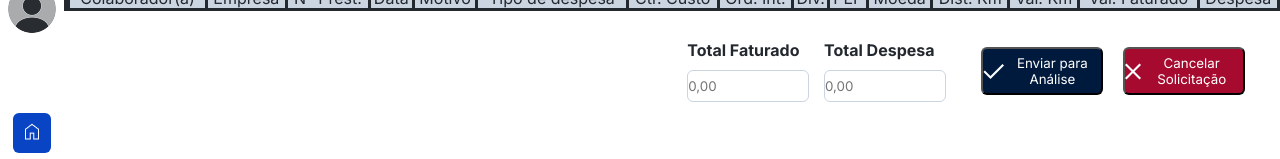
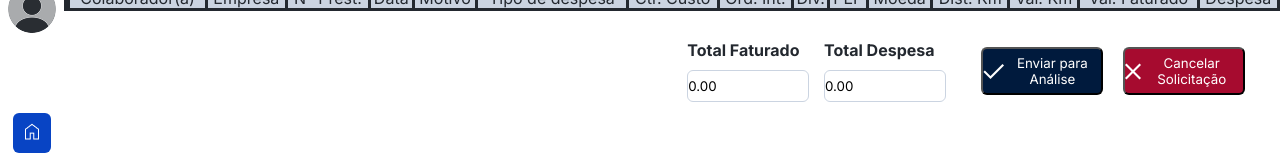
Before and after one commit to thayssa-souza/sispar-fork, a React (Vite) app: page /solicitacao in a window 1280 px wide. Shown: the part 255-414 px from the top of the page. Built offline with nearby package versions, Linux system fonts and the light colour scheme.

Commit message:
estrutura api

```diff
--- a/src/components/solicitacao/Solicitacao.jsx
+++ b/src/components/solicitacao/Solicitacao.jsx
@@ -90,6 +90,31 @@ function Solicitacao() {
     limparCampos(); //quando clicar em salvar, ativa a função de limpar os campos
   };
 
+  //--------------------FUNÇÃO PARA ENVIAR OS DADOS PARA O BD -----------
+
+  const API_URL = "https://minhaapi.com.br"; //// URL base da API (o endereço do servidor que vai receber os dados)
+
+  //// Função que será chamada quando quisermos enviar os dados do reembolso
+  const enviarParaAnalise = async () => {
+    // O try faz parte da sintaxe do JavaScript e é usado para tentar executar um bloco de código. Ele vem junto com o catch, que captura e trata qualquer erro que acontecer dentro do try.
+    try {
+      const response = await fetch(`${API_URL}/api/reembolsos`, { // tentar enviar os dados
+        // Aqui usamos o fetch para fazer uma requisição para o servidor
+        method: "POST", // Enviamos os dados com o método POST (ou seja, estamos mandando informações para serem salvas)
+        headers: { "Content-Type": "application/json" }, // Estamos dizendo que os dados estão no formato JSON
+        body: JSON.stringify(dadosReembolso), // Aqui enviamos os dados (transformados em texto JSON)
+      });
+
+      if (response.ok) {
+        alert("Solicitação enviada com sucesso!"); // Se a resposta do servidor for OK (status 200), mostramos mensagem de sucesso
+      } else {
+        alert("Erro ao enviar solicitação"); // Se deu algum erro na requisição (ex: erro 400 ou 500), mostramos mensagem de erro
+      }
+    } catch (error) {
+      alert("Erro na conexão com o servidor"); // Se algo der errado no try, cai aqui (sem internet, servidor fora do ar, etc), mostramos essa mensagem
+    }
+  };
+
   ///----------------FUNÇÃO DE DELETAR ----------------------
   // Essa função serve para remover um item da lista de reembolsos, com base no número da posição dele (índice). Ela cria uma nova lista sem aquele item e atualiza o estado com essa nova lista.
 
@@ -131,7 +156,6 @@ function Solicitacao() {
       setDespesa("");
   };
 
-
   //---------------FUNÇÃO PARA LIMPAR TODA A LISTA, AO CLICAR NO BOTÃO CANCELAR REEMBOLSO ----
 
   const cancelarSolicitacao = () => {
@@ -139,6 +163,7 @@ function Solicitacao() {
     limparCampos(); // limpa os inputs também (se quiser)
   };
 
+  //-------------------
 
   return (
     <div className={styles.layoutSolicitacao}>
@@ -456,21 +481,51 @@ e.target.value é o que foi digitado pelo usuário.
           <section>
             <div className={styles.inputFooter}>
               <label> Total Faturado </label>
-              <input placeholder="0,00" />
+
+              <input
+                type="text"
+                value={dadosReembolso
+                  .reduce(
+                    (total, item) => total + Number(item.valorFaturado || 0),
+                    0
+                  )
+                  .toFixed(2)}
+              />
             </div>
 
+            {/*
+.reduce serve para percorrer a lista inteira e somar os valores de valorFaturado/despesa.
+Soma o total atual com o valor da despesa do item.
+Usa Number(...) para garantir que seja um número (evita erros caso venha uma string).
+O 0 no final é o valor inicial da soma
+
+Usa item.despesa || 0 para evitar undefined — se não tiver valor, ele usa 0.
+.tofixed: Ele formata o número com 2 casas decimais.
+Mesmo que a soma dê 150, ele vai mostrar 150.00.
+Se a soma for 10.5, vai mostrar 10.50. */}
             <div>
               <label> Total Despesa </label>
-              <input placeholder="0,00" />
+              <input
+                type="text"
+                value={dadosReembolso
+                  .reduce((total, item) => total + Number(item.despesa || 0), 0)
+                  .toFixed(2)}
+              />
             </div>
 
             <div className={styles.boxButtonFooter}>
-              <button className={styles.buttonAnalise}>
+              <button
+                className={styles.buttonAnalise}
+                onClick={enviarParaAnalise}
+              >
                 {" "}
                 <img src={Check} alt="" /> Enviar para Análise{" "}
               </button>
 
-              <button className={styles.buttonCancelar} onClick={cancelarSolicitacao}>
+              <button
+                className={styles.buttonCancelar}
+                onClick={cancelarSolicitacao}
+              >
                 {" "}
                 <img src={Cancelar} alt="" /> Cancelar Solicitação{" "}
               </button>
```
